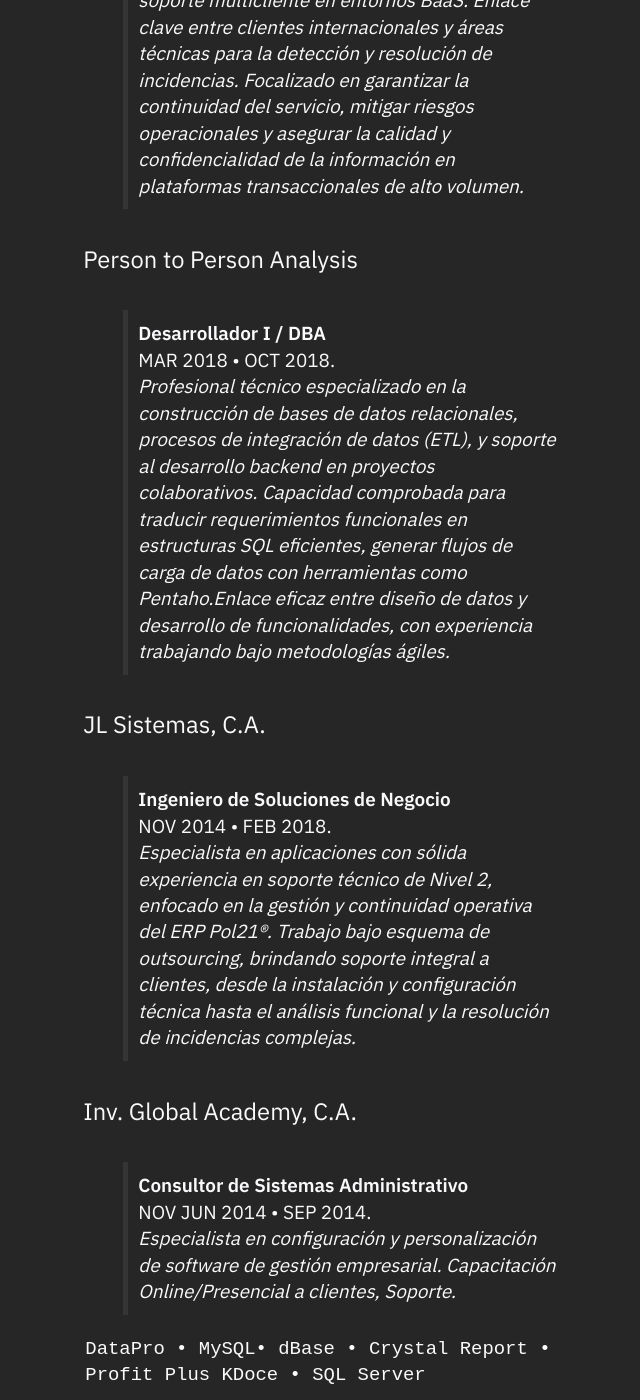
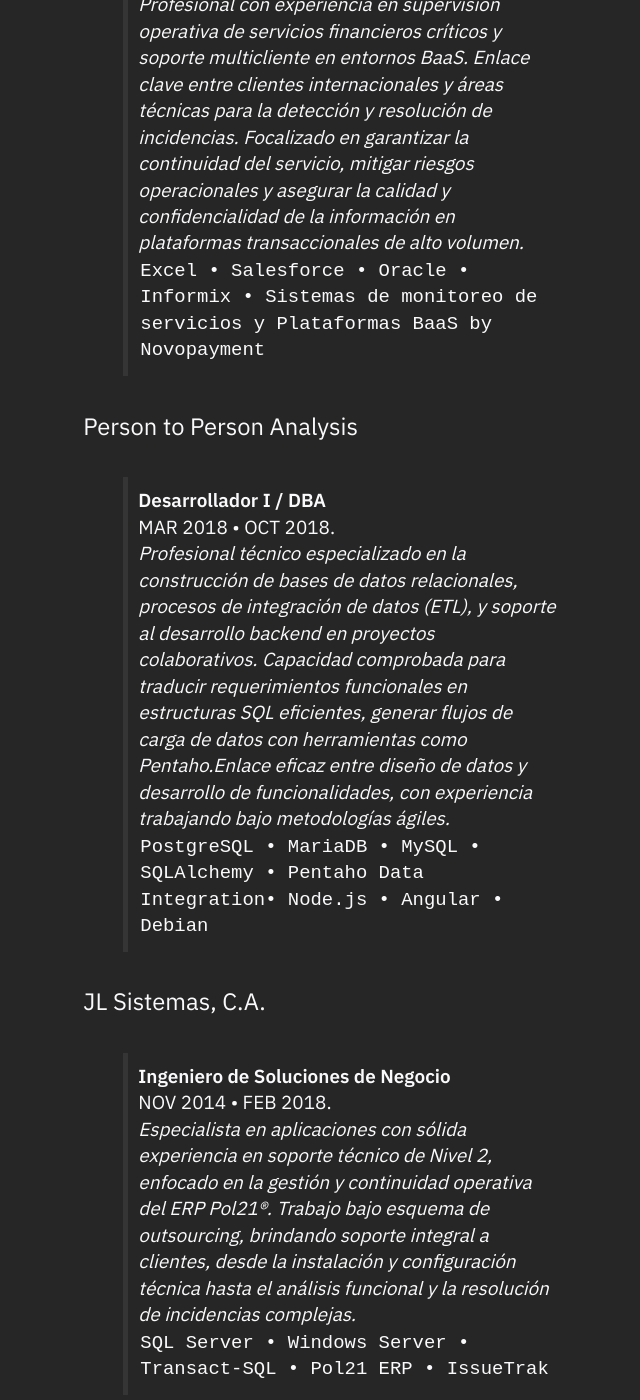
Before and after one commit to batistayureiba/batistayureiba.github.io, a Jekyll site: the page built from _posts/2025-05-24-about.md, in a window 1280 px wide and 1400 px high, scrolled down 1187 px. Shown: the whole window, without its empty margins (295-935 px from the left). Built offline with Jekyll 4.4.1, drawn with Linux system fonts in a browser that asks for light colours; some of the changed text lies outside the part shown.

Commit message:
Update 2025-05-24-about.md

```diff
--- a/_posts/2025-05-24-about.md
+++ b/_posts/2025-05-24-about.md
@@ -13,20 +13,22 @@
 ##### JL Sistemas, C.A.
 >**Ingeniero de Soluciones de Negocio**<br>JUN 2020 • Presente.<br>
 >*Especialista en aplicaciones con sólida experiencia en soporte técnico de Nivel 2, enfocado en la gestión y continuidad operativa del ERP Pol21®. Trabajo bajo esquema de outsourcing, brindando soporte integral a clientes, desde la instalación y configuración técnica hasta el análisis funcional y la resolución de incidencias complejas.*
-
+`SQL Server • Windows Server • Transact-SQL • Pol21 ERP • IssueTrak`
 
 ##### Novopayment Tecnologia
 >**Analista de Operaciones IT**<br>MAR 2019 • OCT 2019.<br>
 >*Profesional con experiencia en supervisión operativa de servicios financieros críticos y soporte multicliente en entornos BaaS. Enlace clave entre clientes internacionales y áreas técnicas para la detección y resolución de incidencias. Focalizado en garantizar la continuidad del servicio, mitigar riesgos operacionales y asegurar la calidad y confidencialidad de la información en plataformas transaccionales de alto volumen.*
-
+`Excel • Salesforce • Oracle • Informix • Sistemas de monitoreo de servicios y Plataformas BaaS by Novopayment`
 
 ##### Person to Person Analysis
 >**Desarrollador I / DBA**<br>MAR 2018 • OCT 2018.<br>
 >*Profesional técnico especializado en la construcción de bases de datos relacionales, procesos de integración de datos (ETL), y soporte al desarrollo backend en proyectos colaborativos. Capacidad comprobada para traducir requerimientos funcionales en estructuras SQL eficientes, generar flujos de carga de datos con herramientas como Pentaho.Enlace eficaz entre diseño de datos y desarrollo de funcionalidades, con experiencia trabajando bajo metodologías ágiles.*
+`PostgreSQL • MariaDB • MySQL • SQLAlchemy • Pentaho Data Integration• Node.js •  Angular • Debian`
 
 ##### JL Sistemas, C.A.
 >**Ingeniero de Soluciones de Negocio**<br>NOV 2014 • FEB 2018.<br>
 >*Especialista en aplicaciones con sólida experiencia en soporte técnico de Nivel 2, enfocado en la gestión y continuidad operativa del ERP Pol21®. Trabajo bajo esquema de outsourcing, brindando soporte integral a clientes, desde la instalación y configuración técnica hasta el análisis funcional y la resolución de incidencias complejas.*
+`SQL Server • Windows Server • Transact-SQL • Pol21 ERP • IssueTrak`
 
 ##### Inv. Global Academy, C.A.
 >**Consultor de Sistemas Administrativo**<br>NOV JUN 2014 • SEP 2014.<br>
```
